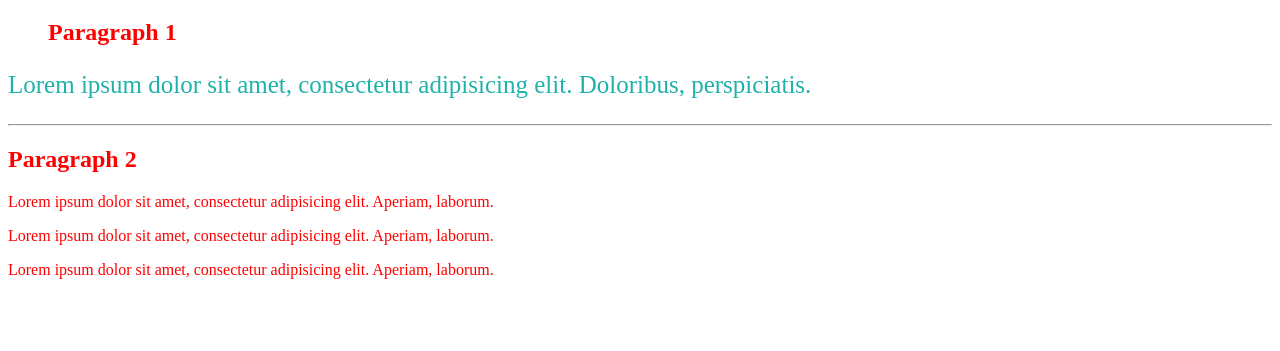
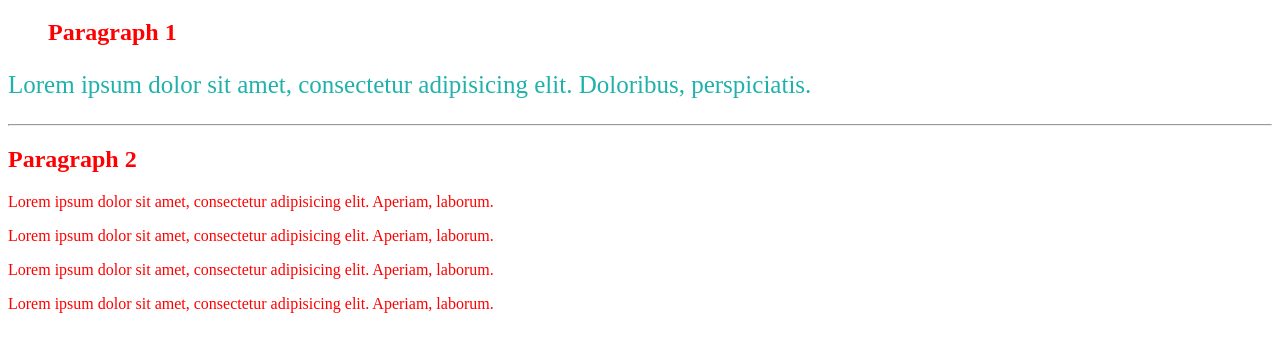
Before and after one commit to Nadezhda1310/Project, a plain HTML site: page index.html in a window 1280 px wide. Shown: the part 61-412 px from the top of the page. Drawn offline with Linux system fonts and the light colour scheme.

Commit message:
add more paragraph

```diff
--- a/index.html
+++ b/index.html
@@ -36,6 +36,7 @@
     <p class="warning">Lorem ipsum dolor sit amet, consectetur adipisicing elit. Aperiam, laborum.</p>
     <p class="warning">Lorem ipsum dolor sit amet, consectetur adipisicing elit. Aperiam, laborum.</p>
     <p class="warning">Lorem ipsum dolor sit amet, consectetur adipisicing elit. Aperiam, laborum.</p>
+    <p class="warning">Lorem ipsum dolor sit amet, consectetur adipisicing elit. Aperiam, laborum.</p>
   </div>
 </body>
 
```
